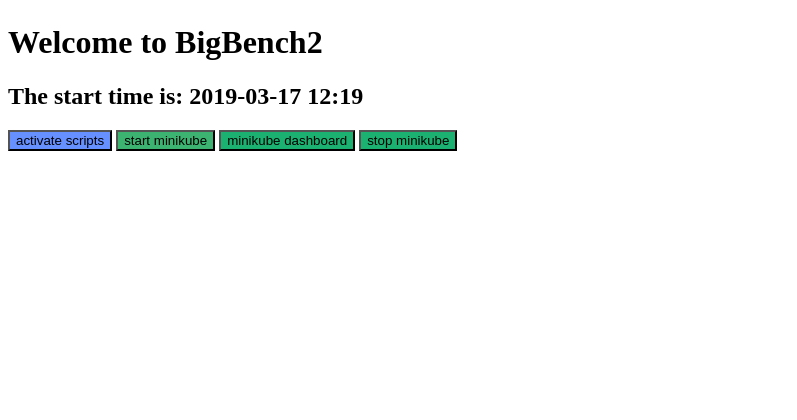
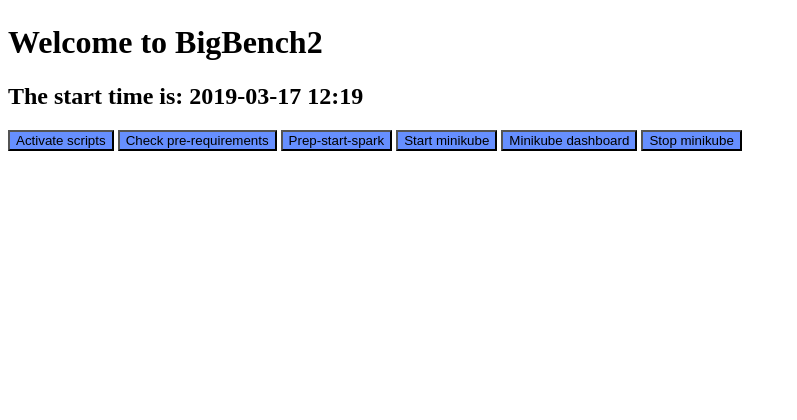
Before and after one commit to o7ka4aln1ka/abench-management-console, a Flask app: page / in a window 1280 px wide. Shown: the part 113-533 px from the top of the page, without its empty margins (0-797 px from the left). Run offline with Flask 2, Linux system fonts and the light colour scheme.

Commit message:
pre-requirements script

```diff
--- a/second-try/minikube.py
+++ b/second-try/minikube.py
@@ -15,25 +15,34 @@ def hello():
       }
    return render_template('main.html', **templateData)
 
-@app.route("/activatescripts/", methods=['GET', 'POST'])
-def activatescripts():
+@app.route("/activateScripts/", methods=['GET', 'POST'])
+def activateScripts():
    subprocess.call(['./activatescripts.sh'], shell=True)
    return redirect('http://127.0.0.1:5000/')
 
-@app.route("/startminikube/", methods=['GET', 'POST'])
-def startminikube():
+@app.route("/checkPreRequirements/", methods=['GET', 'POST'])
+def checkPreRequirements():
+   subprocess.call(['./pre-requirements.sh'], shell=True)
+   return redirect('http://127.0.0.1:5000/')
+
+@app.route("/prep-start-spark/", methods=['GET', 'POST'])
+def prepStartSpark():
+   subprocess.call(['./prep-start-spark.sh'], shell=True)
+   return redirect('http://127.0.0.1:5000/')
+
+@app.route("/startMinikube/", methods=['GET', 'POST'])
+def startMinikube():
    subprocess.call(['./startminikube.sh'], shell=True)
    return redirect('http://127.0.0.1:5000/')
 
 @app.route("/minikubedashboard/", methods=['GET', 'POST'])
-def minikubedashboard():
-  subprocess.call(['./minikubedashboard.sh'], shell=True)
+def minikubeDashboard():
+  subprocess.call(['./minikubeDashboard.sh'], shell=True)
   return redirect('http://127.0.0.1:5000/')
 
-@app.route("/stopminikube/", methods=['GET', 'POST'])
-def stopminikube():
+@app.route("/stopMinikube/", methods=['GET', 'POST'])
+def stopMinikube():
   subprocess.call(['./stopminikube.sh'], shell=True)
-  #return render_template("main.html")
   return redirect('http://127.0.0.1:5000/')
 
 if __name__ == "__main__":
--- a/second-try/templates/main.html
+++ b/second-try/templates/main.html
@@ -4,25 +4,33 @@
    </head>
 
    <body>
-      <img src="https://upload.wikimedia.org/wikipedia/commons/0/05/Goethe_University_logo.jpg" alt="Smiley face" height="104" width="208">
+      <img src="https://upload.wikimedia.org/wikipedia/commons/0/05/Goethe_University_logo.jpg" height="104" width="220">
       <h1>Welcome to BigBench2</h1>
       <h2>The start time is: {{ time }}</h2>
 
-<input type="button" name="lien1" value="activate scripts"
- onclick="self.location.href='http://127.0.0.1:5000/activatescripts'" style="background-color:#668fff"
+<input type="button" name="lien1" value="Activate scripts"
+ onclick="self.location.href='http://127.0.0.1:5000/activateScripts'" style="background-color:#668fff"
 style="color:white; font-weight:bold"onclick>
 
-<input type="button" name="lien1" value="start minikube"
- onclick="self.location.href='http://127.0.0.1:5000/startminikube'" style="background-color:#3cb371"
+<input type="button" name="lien1" value="Check pre-requirements"
+onclick="self.location.href='http://127.0.0.1:5000/checkPreRequirements'" style="background-color:#668fff"
 style="color:white; font-weight:bold"onclick>
 
-<input type="button" name="lien2" value="minikube dashboard"
- onclick="self.location.href='http://127.0.0.1:5000/minikubedashboard'" style="background-color:#1ab171"
+<input type="button" name="lien1" value="Prep-start-spark"
+ onclick="self.location.href='http://127.0.0.1:5000/prepStartSpark'" style="background-color:#668fff"
 style="color:white; font-weight:bold"onclick>
 
-<input type="button" name="lien2" value="stop minikube"
-onclick="self.location.href='http://127.0.0.1:5000/stopminikube'"
-style="background-color:#1ab171"
+<input type="button" name="lien1" value="Start minikube"
+ onclick="self.location.href='http://127.0.0.1:5000/startMinikube'" style="background-color:#668fff"
+style="color:white; font-weight:bold"onclick>
+
+<input type="button" name="lien2" value="Minikube dashboard"
+ onclick="self.location.href='http://127.0.0.1:5000/minikubeDashboard'" style="background-color:#668fff"
+style="color:white; font-weight:bold"onclick>
+
+<input type="button" name="lien2" value="Stop minikube"
+onclick="self.location.href='http://127.0.0.1:5000/stopMinikube'"
+style="background-color:#668fff"
 style="color:white; font-weight:bold"onclick>
 
    </body>
```
Also changed, not shown: second-try/templates/Goethe_University_logo.png (added), 3 other files.
